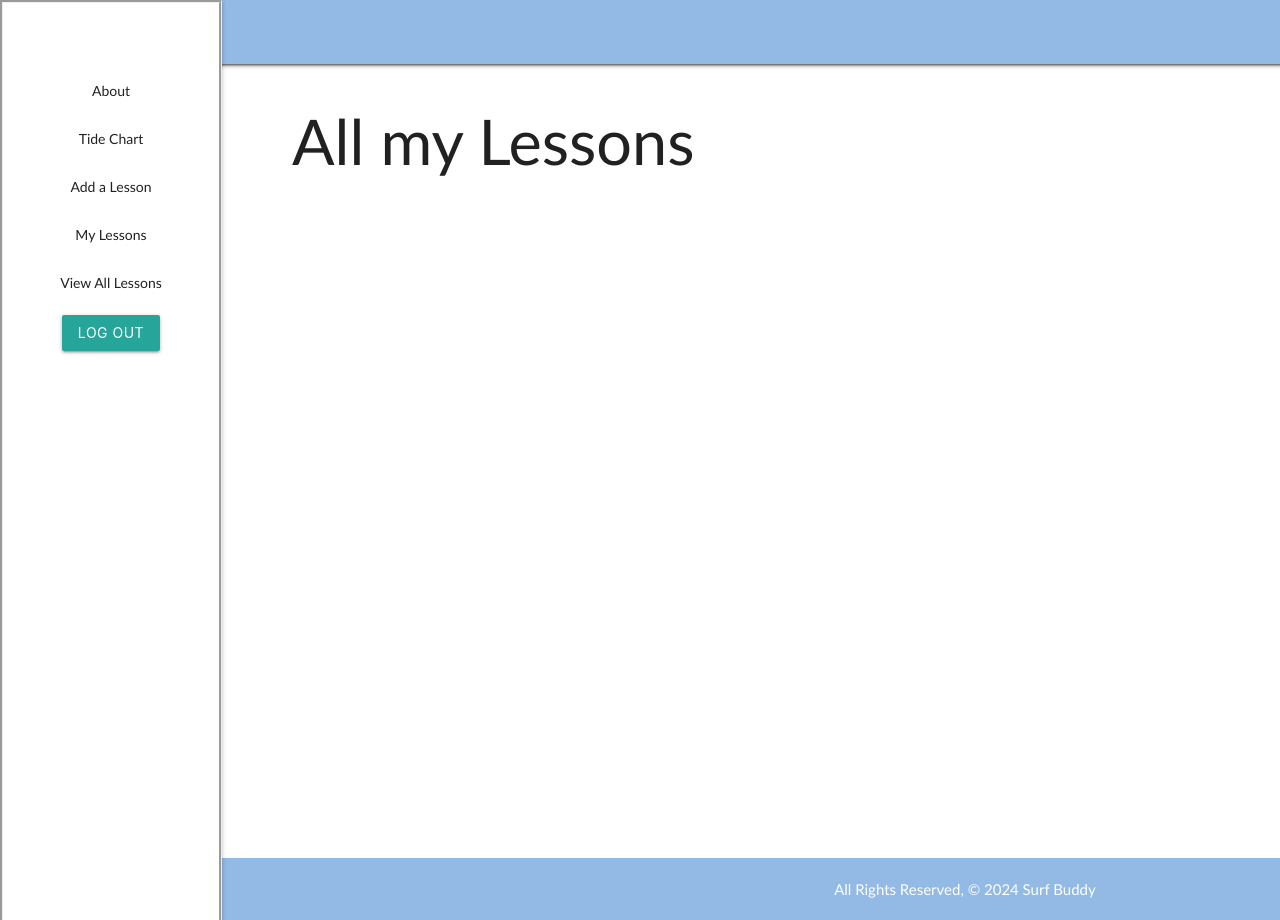
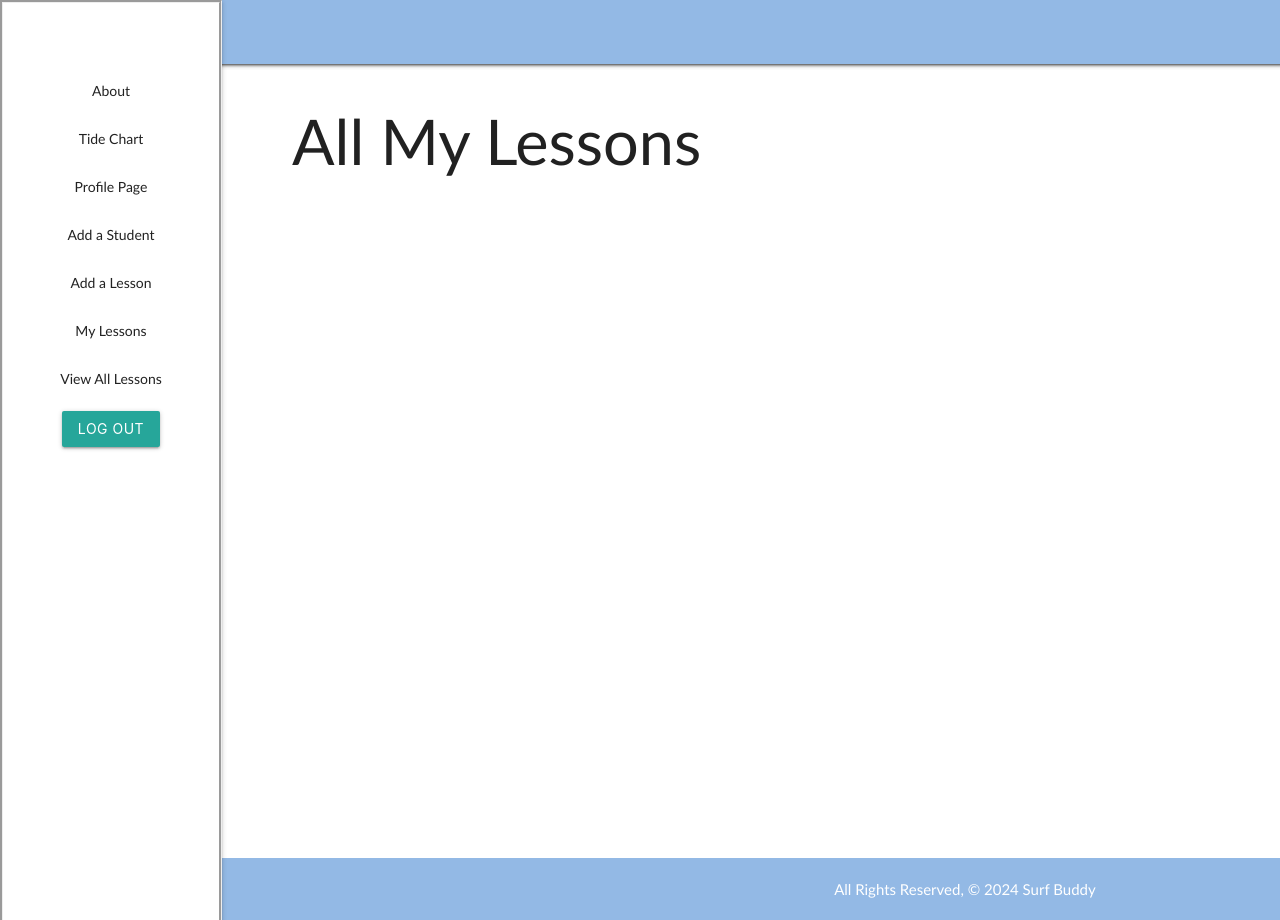
Before and after one commit to chochristinak/swelldevs-surfbuddy, a Django app: page /students/ in a window 1280 px wide. Run offline with Django 5.2, Linux system fonts and the light colour scheme; the visitor is signed in with stand-in values (Sample User, id 1).

Commit message:
Create proper pathway to add class

```diff
--- a/main_app/templates/base.html
+++ b/main_app/templates/base.html
@@ -53,6 +53,8 @@
             <li><a href="{% url 'about' %}">About</a></li>
             <li><a href="{% url 'tidechart' %}">Tide Chart</a></li>
             {% if user.is_authenticated %}
+            <li><a href="{% url 'student_detail' user.id %}">Profile Page</a></li>
+            <li><a href="{% url 'students_create' %}">Add a Student</a></li>
             <li><a href="{% url 'lessons_create' %}">Add a Lesson</a></li>
             <li><a href="{% url 'students_index' %}">My Lessons</a></li>
             <li><a href="{% url 'index' %}">View All Lessons</a></li>
--- a/main_app/templates/lessons/index.html
+++ b/main_app/templates/lessons/index.html
@@ -6,6 +6,7 @@
 {% for lesson in lessons %}
     <div class="card">
       <div class="card-content">
+        <p>{{ lesson }}</p>
         <p>Date: {{ lesson.date }}</p>
         <p>Time: {{ lesson.time }}</p>
         <p>Location: {{lesson.location }}</p>
--- a/main_app/templates/main_app/student_detail.html
+++ b/main_app/templates/main_app/student_detail.html
@@ -1,7 +1,7 @@
 {% extends 'base.html' %}
 {% block content %}
 
-<h1>Student Details</h1>
+<h1>Hi, {{ student.name }}!</h1>
 
 <div class="row">
   <div class="col s6 col-offset-3">
--- a/main_app/templates/main_app/student_list.html
+++ b/main_app/templates/main_app/student_list.html
@@ -1,8 +1,9 @@
 {% extends 'base.html' %}
 {% block content %}
 
-<h1>All my Lessons</h1>
-{% for lesson in my_lessons %}
+<h1>All My Lessons</h1>
+{% for lesson in lesson_list %}
+
     <div class="card">
         <div class="card-content">
               <span class="card-title">{{ lesson }}</span>
@@ -14,5 +15,7 @@
         </div>
     </div>
   </a>
-{% endfor %}
+  {% endfor %}
+
+
 {% endblock %}
--- a/main_app/urls.py
+++ b/main_app/urls.py
@@ -16,8 +16,9 @@ urlpatterns = [
   path('accounts/signup/', views.signup, name='signup'),
 
   path('students/', views.StudentList.as_view(), name='students_index'),
+  path('students/', views.LessonList.as_view(), name='students_index'),
   path('students/<int:pk>/', views.StudentDetail.as_view(), name='student_detail'),
   path('students/create/', views.StudentCreate.as_view(), name='students_create'),
-  path('lessons/<int:lesson_id>/assoc_student/<int:pk>/', views.assoc_student, name='assoc_student'),
+  path('lessons/<int:lesson_id>/assoc_student/<int:student_id>/', views.assoc_student, name='assoc_student'),
 
 ]
--- a/main_app/views.py
+++ b/main_app/views.py
@@ -63,9 +63,12 @@ def lessons_details(request, lesson_id):
   })
 
 def assoc_student(request, lesson_id, student_id):
-  Lesson.objects.get(id=lesson_id).students.add(student_id)
+  Lesson.objects.get(id=lesson_id).student.add(student_id)
   print("hello")
-  return redirect('/lessons', lesson_id=lesson_id)
+  return redirect('students_index')
+
+class LessonList(ListView):
+  model = Lesson
 
 # Create a Lesson in the database using the CreateView Class
 class LessonCreate(CreateView):
@@ -88,6 +91,7 @@ class LessonDelete(DeleteView):
   model = Lesson
   success_url = '/lessons'
 
+
 #-------------------- Students --------------------
 class StudentList(ListView):
   model = Student
```
